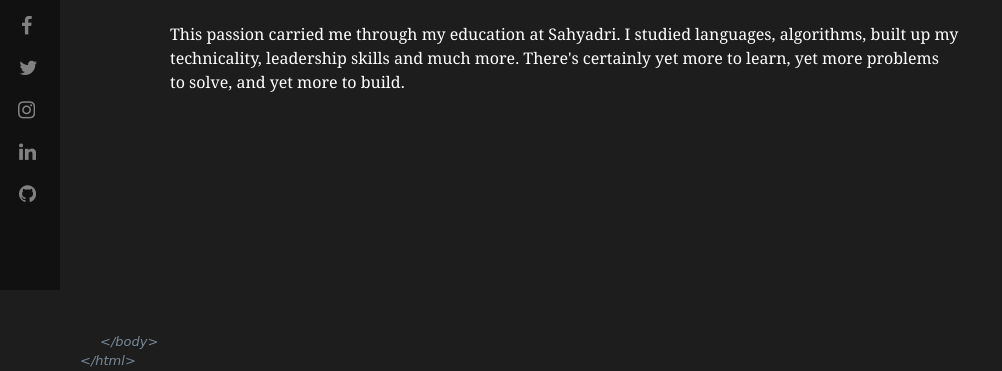
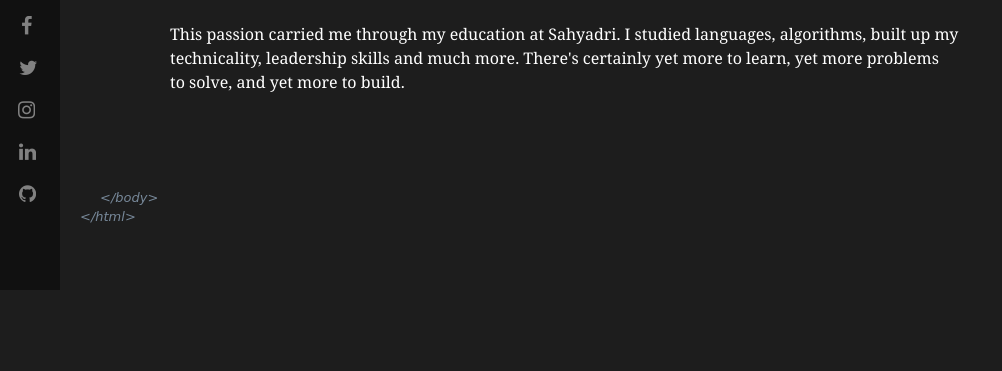
Before and after one commit to mayurpai/mayurpai.github.io, a PHP site: page /about.html in a window 1280 px wide. Shown: the part 510-881 px from the top of the page, without its empty margins (0-1002 px from the left). After the commit the page ends 733 px from the top, so only its background shows below. Run offline with PHP 8.4, Linux system fonts and the light colour scheme.

Commit message:
Update style-about.css

```diff
--- a/style-about.css
+++ b/style-about.css
@@ -154,7 +154,7 @@ ul li:hover {
     font-size: small;
     color: lightslategrey;
     padding-left: 100px;
-    padding-top: 222px;
+    padding-top: 78px;
     animation: move reverse 1.9s;
     cursor: pointer;
 }
```
